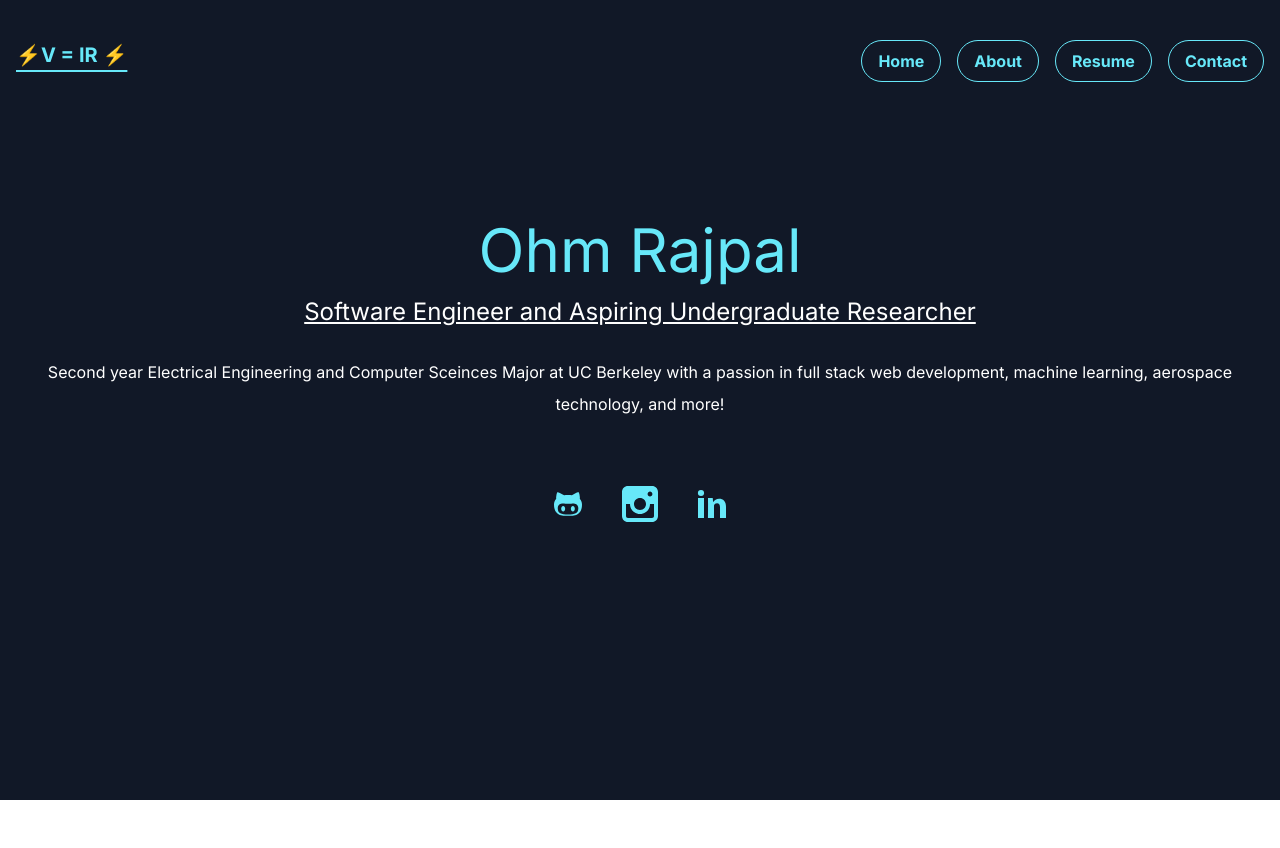
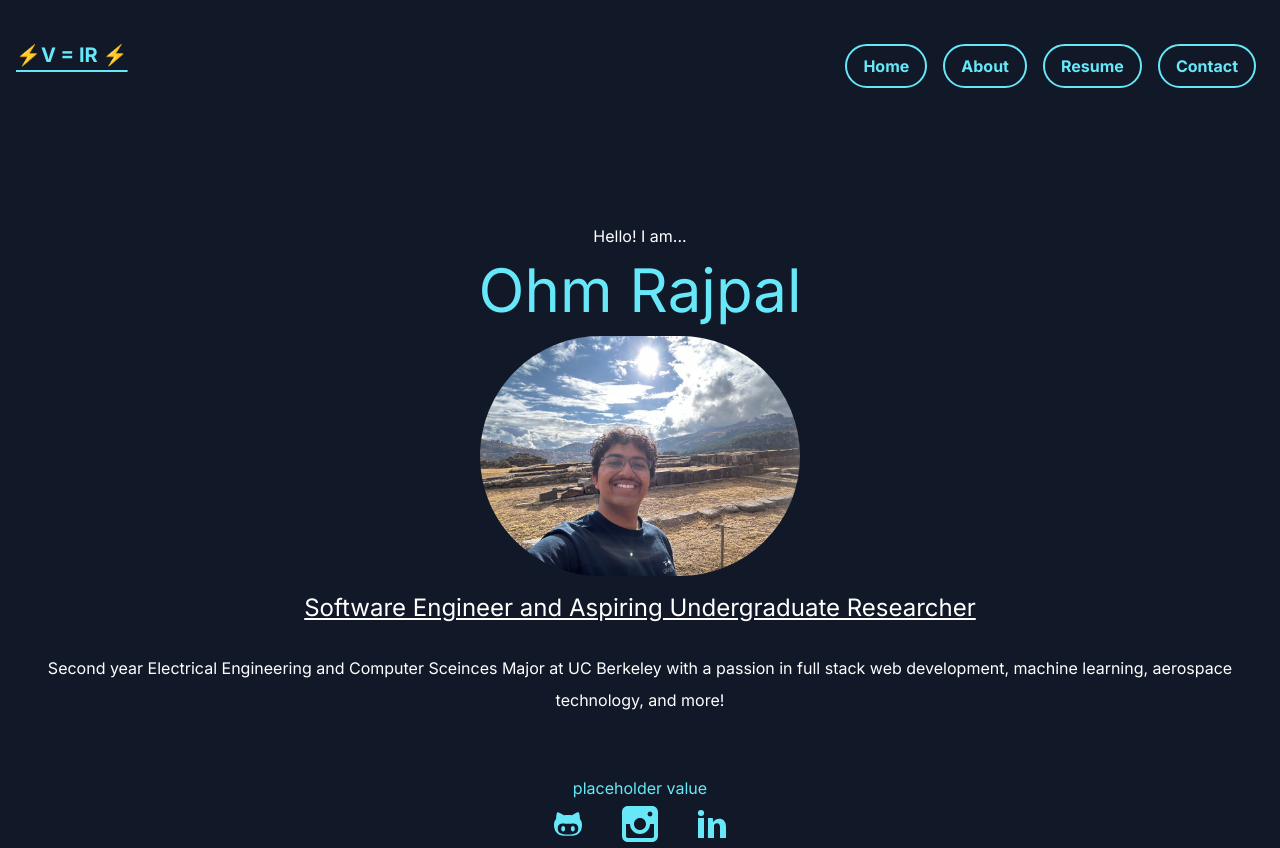
Before and after one commit to Ohm-Rajpal/portfolio, a Next.js app: page / in a window 1280 px wide. Before the commit the page ends 800 px from the top, so only its background shows below. Built offline with nearby package versions, Linux system fonts and the light colour scheme.

Commit message:
Created more components, styled buttons better, will add more features soon

```diff
--- /dev/null
+++ b/app/MyComponents/AboutPage.jsx
@@ -0,0 +1,10 @@
+import React from "react";
+
+export default function AboutPage() {
+    return (
+
+        <div className="flex justify-center">
+            <h1 className=" text-cyan-300">placeholder value</h1>
+        </div>
+    )
+}
--- /dev/null
+++ b/app/MyComponents/CustomButton.jsx
@@ -0,0 +1,10 @@
+import React from "react";
+
+export default function CustomButton({innerText}) {
+    return (
+        <button className="relative overflow-hidden rounded-full border-2 border-cyan-300 text-cyan-300 font-bold py-2 px-4 m-1 group cursor-pointer">
+          <span className="absolute w-64 h-0 transition-all duration-300 origin-center rotate-45 -translate-x-20 bg-cyan-400 top-1/2 group-hover:h-64 group-hover:-translate-y-32 ease"></span>
+          <span className="relative text-cyan-300 transition duration-300 group-hover:text-white ease">{innerText}</span>
+        </button>
+    )
+}
--- a/app/MyComponents/FrontPage.jsx
+++ b/app/MyComponents/HomePage.jsx
@@ -1,12 +1,20 @@
 import React from "react";
+import Image from 'next/image'
 
-export default function FrontPage({aboutPage, myColor}) {
+export default function FrontPage() {
 
-    return (<div className="text-center text-wrap p-10">
+    return (
+      <div className="text-center text-wrap p-10">
+        <p className="text-md leading-8 text-white">Hello! I am...</p>
         <h2 className="text-6xl	py-2 text-cyan-300">Ohm Rajpal</h2>
+
+        <div className="flex justify-center py-2">
+          <img className="rounded-full object-scale-downh-48 w-80" src="/pfp/ohm-rajpal.jpg" alt="Ohm Rajpal"/>
+        </div>
         <h3 className="text-2xl py-2 underline text-white">Software Engineer and Aspiring Undergraduate Researcher</h3>
         <p className="text-md py-5 leading-8 text-white">Second year Electrical Engineering and Computer Sceinces Major at UC Berkeley with a passion
           in full stack web development, machine learning, aerospace technology, and more!
         </p>
-      </div>)
+      </div>
+    )
 }
--- a/app/MyComponents/MyFooter.jsx
+++ b/app/MyComponents/MyFooter.jsx
@@ -5,9 +5,10 @@ export default function MyFooter({myColor}) {
     return (
       <div>
         <ul className="text-cyan-300 text-5xl flex flex-row justify-center space-x-6">
-          <TiSocialGithub href="https://github.com/Ohm-Rajpal"/>
-          <TiSocialInstagram href="https://www.instagram.com/ohmrajpal/?__d=1" />
-          <TiSocialLinkedin href="https://www.linkedin.com/in/ohmrajpal/"/>
+
+          <a className="hover:scale-125 hover:text-pink-400" href="https://github.com/Ohm-Rajpal" target="_blank"><TiSocialGithub/></a>
+          <a className="hover:scale-125 hover:text-pink-400" href="https://www.instagram.com/ohmrajpal/?__d=1" target="_blank"><TiSocialInstagram/></a>
+          <a className="hover:scale-125 hover:text-pink-400" href="https://www.linkedin.com/in/ohmrajpal" target="_blank"><TiSocialLinkedin /></a>
         </ul>
       </div>
     )
--- a/app/MyComponents/MyNav.jsx
+++ b/app/MyComponents/MyNav.jsx
@@ -1,44 +1,36 @@
 import React from "react";
+import CustomButton from "./CustomButton";
 
 export default function MyNav({navBar}) {
 
-    return (<nav className="plr-4 py-10 mb-12 flex justify-between">
-
-      <div className="text-cyan-300 text-xl px-3 font-bold py-2 px-4 underline underline-offset-8">
-        <p className="hidden sm:block animate-bounce">
+    return (
+    <nav className="plr-4 py-10 mb-12 flex justify-between">
+      <div className="text-cyan-300 text-xl font-bold py-2 px-4 underline underline-offset-8">
+        <a className="hidden sm:block animate-bounce" href="https://en.wikipedia.org/wiki/Ohm%27s_law" target="_blank">
           ⚡V = IR ⚡
-        </p>
-        <p className="block sm:hidden">
+        </a>
+        <a className="block sm:hidden animate-pulse" href="https://en.wikipedia.org/wiki/Ohm%27s_law" target="_blank">
           Ω
-        </p>
+        </a>
       </div>
 
       <ul className="flex justify-center pr-4 rounded-md">
-        <li className="px-2">
-          <button className="focus:ring focus:ring-violet-300 border border-cyan-300 text-cyan-300 hover:bg-pink-400 hover:text-white font-bold py-2 px-4 rounded-full">
-            Home
-          </button>
+        <li className="px-1">
+          <CustomButton innerText={"Home"} />
         </li>
 
-        <li className="px-2">
-          <button className="focus:ring focus:ring-violet-300 border border-cyan-300 text-cyan-300 hover:bg-pink-400 hover:text-white font-bold py-2 px-4 rounded-full">
-            About
-          </button>
+        <li className="px-1">
+          <CustomButton innerText={"About"} />
         </li>
 
-        <li className="px-2">
-          <button className="focus:ring focus:ring-violet-300 border border-cyan-300 text-cyan-300 hover:bg-pink-400 hover:text-white font-bold py-2 px-4 rounded-full">
-            Resume
-          </button>
+        <li className="px-1">
+          <CustomButton innerText={"Resume"} />
         </li>
 
-        <li className="pl-2">
-          <button className="focus:ring focus:ring-violet-300 border border-cyan-300 text-cyan-300 hover:bg-pink-400 hover:text-white font-bold py-2 px-4 rounded-full">
-            Contact
-          </button>
+        <li className="px-1">
+          <CustomButton innerText={"Contact"} />
         </li>
       </ul>
-
     </nav>
     )
 }
--- a/app/page.jsx
+++ b/app/page.jsx
@@ -5,17 +5,18 @@ import Head from "next/head";
 import MyNav from "./MyComponents/MyNav";
 import { React, useRef } from "react";
 
-import FrontPage from "./MyComponents/FrontPage";
+import HomePage from "./MyComponents/HomePage";
 import MyFooter from "./MyComponents/MyFooter";
+import AboutPage from "./MyComponents/AboutPage";
 
 export default function Home() {
 
 
-  // figure out scrolling logic latr
-  const navBar = useRef(null);
-  const aboutPage = useRef(null);
-  const resumePage = useRef(null);
-  const footerPage = useRef(null);
+  // figure out smooth animation later
+  // const navBar = useRef(null);
+  // const aboutPage = useRef(null);
+  // const resumePage = useRef(null);
+  // const footerPage = useRef(null);
 
   return (
       <div>
@@ -30,24 +31,25 @@ export default function Home() {
           {/* Figure out how useRef works so you can implement the scrolling feature! */}
 
           {/* change to bg-gray-800 maybe */}
-          <section className="min-h-screen font-manrope bg-gray-900">
+          <section className="min-h-screen bg-gray-900 font-monrope">
 
             {/* CHANGE V = IR to an omega symbol when screen size becomes smaller! Also change buttons to
                 navigation icon later
             */}
             {/* Nav bar */}
             {/* bg-teal-500 */}
-            <MyNav ref={navBar} />
-            {/* Front page */}
-            <FrontPage ref={aboutPage} />
+            <MyNav />
+            {/* Home page */}
+            <HomePage />
+
+            {/* About page */}
+            <AboutPage />
 
             {/* Footer */}
             <MyFooter />
 
           </section>
         </main>
-
-
       </div>
   );
 }
--- a/tailwind.config.js
+++ b/tailwind.config.js
@@ -8,9 +8,10 @@ module.exports = {
   theme: {
  extend: {
       fontFamily: {
-        'display': ['Oswald'],
-        'body': ['"Open Sans"'],
-        'lato': ['Lato', 'sans-serif'],
+        display: ['Oswald'],
+        body: ['"Open Sans"'],
+        lato: ['Lato', 'sans-serif'],
+        serif: ['monrope'],
       },
     },
   },
```
Also changed, not shown: public/pfp/ohm-rajpal.jpg (added).
